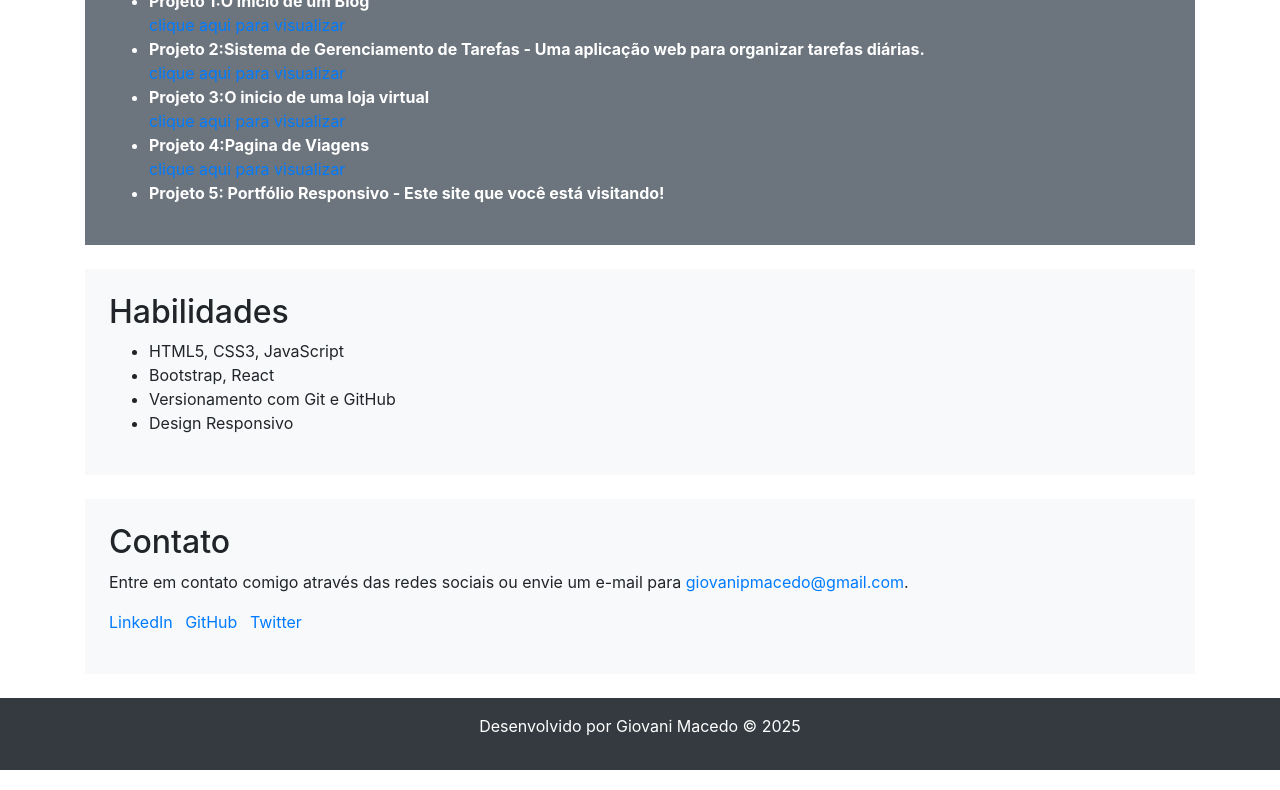
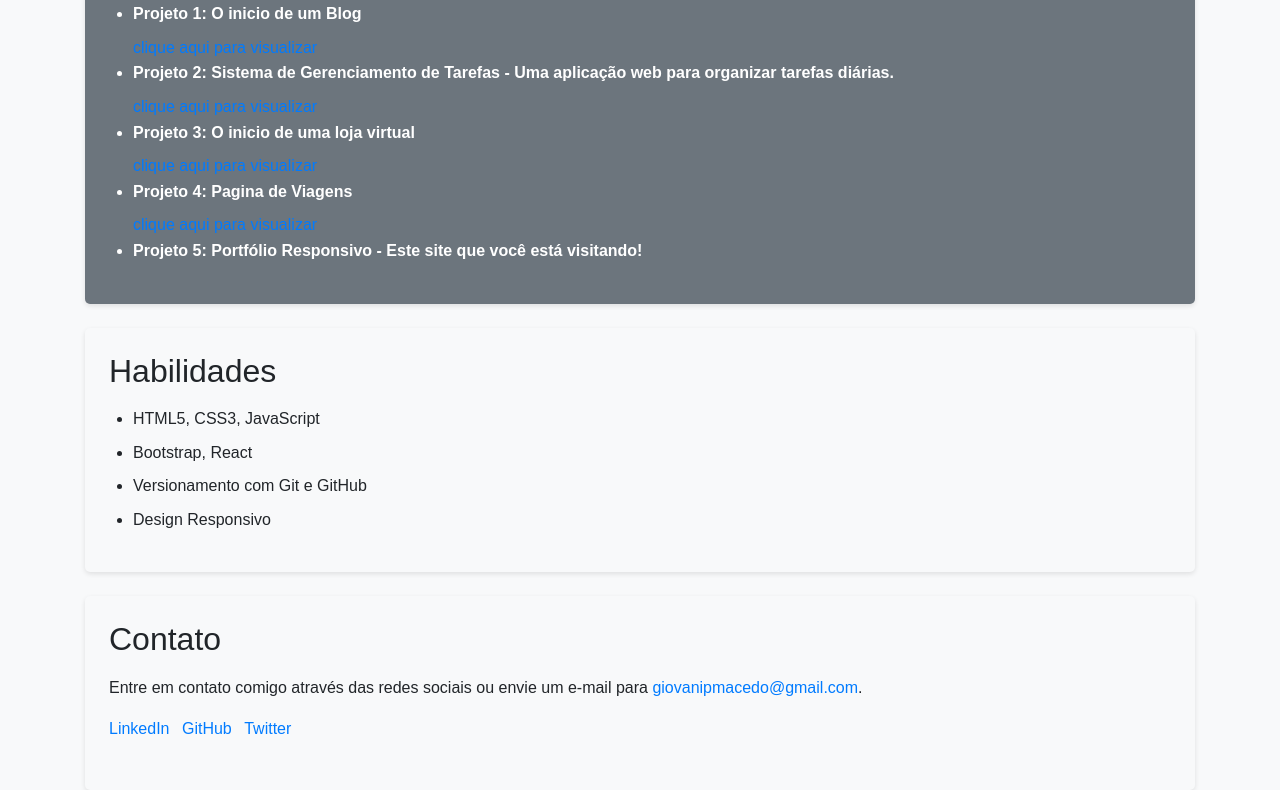
Before and after one commit to eugiovaniii/novo-portifolio, a plain HTML site: page index.html in a window 1280 px wide. Shown: the part 528-1318 px from the top of the page. Drawn offline with nearby package versions, Linux system fonts and the light colour scheme.

Commit message:
Update index.html
corrigindo sintax

```diff
--- a/index.html
+++ b/index.html
@@ -4,12 +4,12 @@
 <head>
   <meta charset="UTF-8">
   <meta name="viewport" content="width=device-width, initial-scale=1.0">
-  <title>Portfólio - Giovani Macedo</title>
+  <title>Projetos | [Giovani Pereira Macedo]</title>
 
   <!-- Bootstrap CDN -->
   <link href="https://stackpath.bootstrapcdn.com/bootstrap/4.5.2/css/bootstrap.min.css" rel="stylesheet">
-  <script type="text/javascript" src="./index.js" defer=""></script>
-  <link rel="stylesheet" href="./index.css">
+  <script type="text/javascript" src="./script.js" defer=""></script>
+  <link rel="stylesheet" href="./style.css">
 </head>
 
 <body>
@@ -40,13 +40,15 @@
     </div>
 
     <!-- Seção Projetos -->
+
+
     <div id="projetos" class="container bg-secondary text-white p-4 mb-4">
       <h2>Projetos</h2>
       <ul>
-        <li><strong>Projeto 1:O inicio de um Blog</strong></li><a href="/projetos/blog/index.html">clique aqui para visualizar</a>
-        <li><strong>Projeto 2:Sistema de Gerenciamento de Tarefas - Uma aplicação web para organizar tarefas diárias.</strong></li> <a href="/projetos/ger-tarefas/index.html">clique aqui para visualizar</a>
-        <li><strong>Projeto 3:O inicio de uma loja virtual</strong> </li> <a href="/projetos/Loja-Virtual/index.html">clique aqui para visualizar</a>
-        <li><strong>Projeto 4:Pagina de Viagens</strong></li> <a href="/projetos/pagina-viagem/index.html">clique aqui para visualizar</a>
+        <li><strong>Projeto 1: O inicio de um Blog</strong></li><a href="projetos/blog/index.html">clique aqui para visualizar</a>
+        <li><strong>Projeto 2: Sistema de Gerenciamento de Tarefas - Uma aplicação web para organizar tarefas diárias.</strong></li> <a href="/projetos/ger-tarefas/index.html">clique aqui para visualizar</a>
+        <li><strong>Projeto 3: O inicio de uma loja virtual</strong> </li> <a href="projetos/Loja-Virtual/index.html">clique aqui para visualizar</a>
+        <li><strong>Projeto 4: Pagina de Viagens</strong></li> <a href="projetos/pagina-viagem/index.html">clique aqui para visualizar</a>
         <li><strong>Projeto 5: Portfólio Responsivo - Este site que você está visitando!</strong> </li>
       </ul>
     </div>
```
